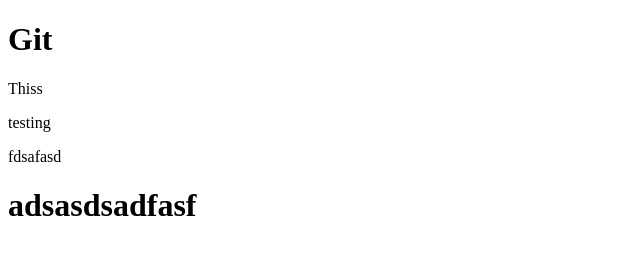
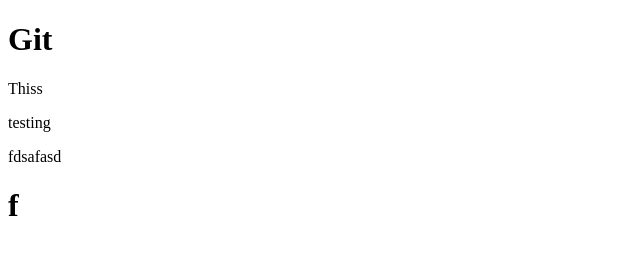
Before and after one commit to Synguyen7504/Nhom14, a plain HTML site: page index.html in a window 1280 px wide. Shown: the whole page, without its empty margins (0-640 px from the left). Drawn offline with Linux system fonts and the light colour scheme.

Commit message:
Update index.html

```diff
--- a/index.html
+++ b/index.html
@@ -10,6 +10,6 @@
     <p>Thiss</p>
     <p>testing</p>
     <p>fdsafasd</p>
-    <h1>adsasdsadfasf</h1>
+    <h1>f</h1>
 </body>
 </html>
```
